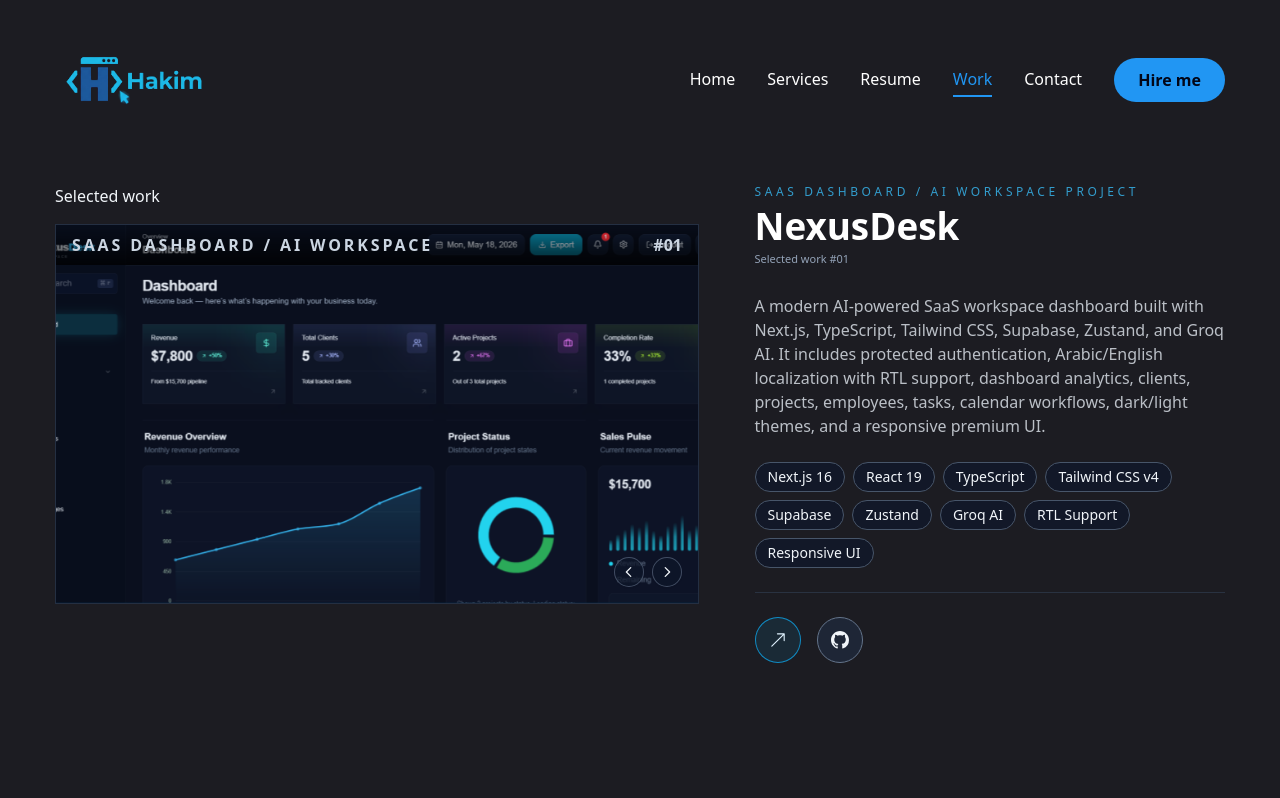
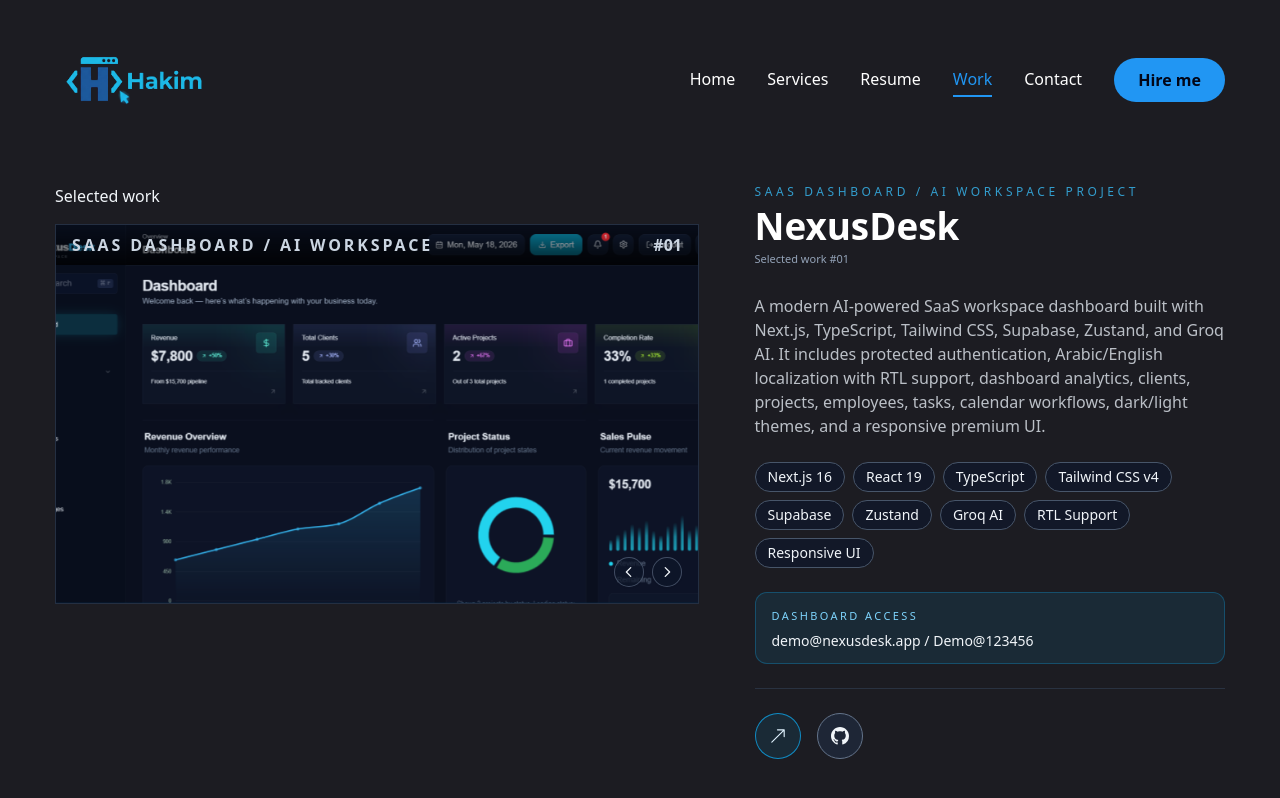
Before and after one commit to HAKIM166/hakim_portfolio, a Next.js app: page /work in a window 1280 px wide. Built offline with nearby package versions, Linux system fonts and the light colour scheme.

Commit message:
Add NexusDesk dashboard access

```diff
--- a/app/work/page.jsx
+++ b/app/work/page.jsx
@@ -40,6 +40,7 @@
     image: "/assets/work/thumb21.png",
     live: "https://nexusdesk-psi.vercel.app",
     github: "https://github.com/HAKIM166/nexusdesk",
+    demoAccess: "demo@nexusdesk.app / Demo@123456",
   },
   {
     num: "02",
@@ -61,6 +62,7 @@
     image: "/assets/work/thumb20.png",
     live: "https://bzeyada-restaurant-three.vercel.app/",
     github: "https://github.com/HAKIM166/bzeyada-restaurant",
+    demoAccess: "",
   },
   {
     num: "03",
@@ -82,6 +84,7 @@
     image: "/assets/work/thumb22.png",
     live: "https://bashamelo.com",
     github: "https://github.com/HAKIM166/bashamelo-menu",
+    demoAccess: "",
   },
   {
     num: "04",
@@ -100,6 +103,7 @@
     image: "/assets/work/thumb4.png",
     live: "https://hakim166.github.io/e-commarce_website/",
     github: "https://github.com/HAKIM166/e-commarce_website",
+    demoAccess: "",
   },
   {
     num: "05",
@@ -116,6 +120,7 @@
     image: "/assets/work/thumb6.png",
     live: "https://hakim166.github.io/Dashboard/",
     github: "https://github.com/HAKIM166/Dashboard",
+    demoAccess: "",
   },
   {
     num: "06",
@@ -133,6 +138,7 @@
     image: "/assets/work/thumb1.png",
     live: "https://hakim166.github.io/Mawaqit/",
     github: "https://github.com/HAKIM166/Mawaqit",
+    demoAccess: "",
   },
 ];
 
@@ -255,6 +261,19 @@
                   ))}
                 </div>
 
+                {/* Demo access - only appears for projects that have demo credentials */}
+                {project.demoAccess && (
+                  <div className="w-full rounded-xl border border-sky-500/30 bg-sky-500/10 px-4 py-3">
+                    <p className="mb-1 text-[11px] font-medium uppercase tracking-[0.22em] text-sky-300">
+                      Dashboard Access
+                    </p>
+
+                    <p className="break-words font-mono text-xs leading-relaxed text-slate-100 md:text-sm">
+                      {project.demoAccess}
+                    </p>
+                  </div>
+                )}
+
                 {/* Divider */}
                 <div className="h-px w-full bg-slate-700/60" />
 
```
